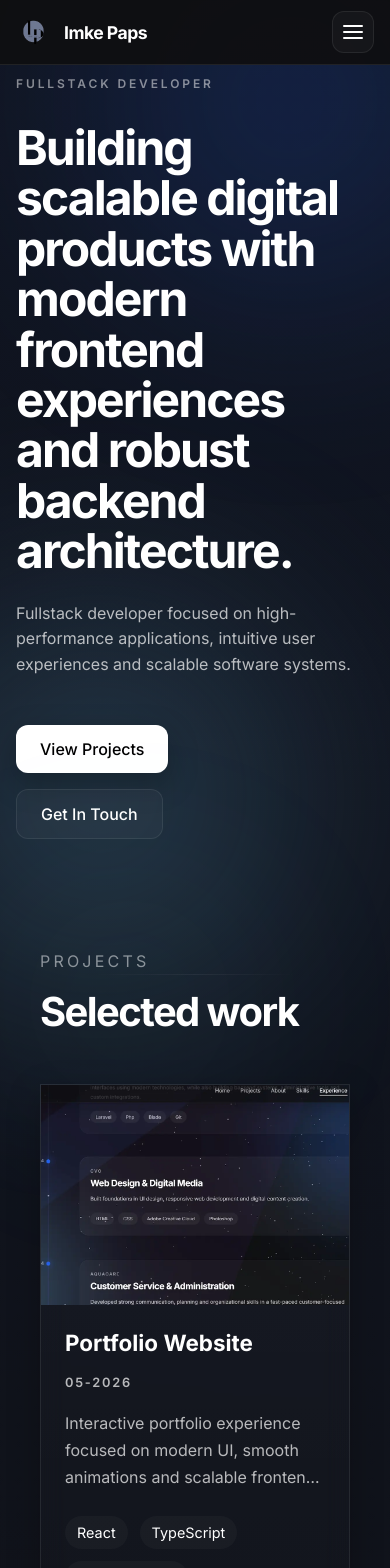
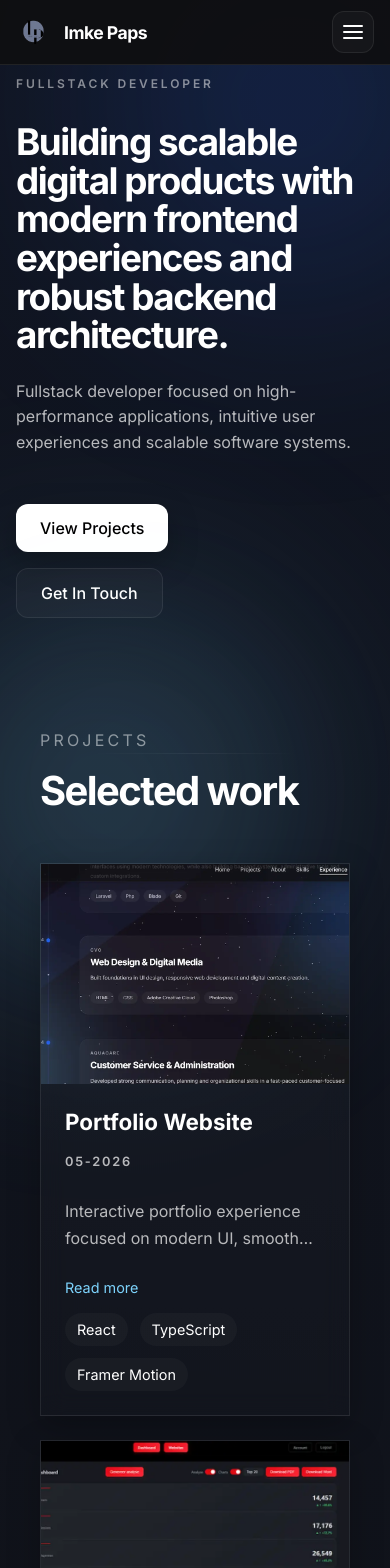
Before and after one commit to imkePaps/Portfolio, a React (Vite) app in the folder frontend/: page / in a window 390 px wide. Shown: the top 1568 px of the page. Built offline with nearby package versions, Linux system fonts and the light colour scheme.

Commit message:
feat (components) : Responsive final

```diff
--- a/frontend/src/components/Hero/Hero.module.css
+++ b/frontend/src/components/Hero/Hero.module.css
@@ -26,7 +26,7 @@
   font-weight: 700;
   text-wrap: balance;
 
-  font-size: clamp(3rem, 8vw, 5rem);
+  font-size: clamp(2.3rem, 8vw, 5rem);
   line-height: 1;
 
   letter-spacing: -0.04em;
--- a/frontend/src/components/ProjectCard/ProjectCard.module.css
+++ b/frontend/src/components/ProjectCard/ProjectCard.module.css
@@ -3,6 +3,8 @@
   --mouse-y: 50%;
 
   position: relative;
+  display: flex;
+  flex-direction: column;
   height: 100%;
   overflow: hidden;
 
@@ -81,6 +83,9 @@
 
 .content {
   position: relative;
+  display: flex;
+  flex-direction: column;
+  flex: 1;
   z-index: 2;
 
   padding: var(--space-md);
@@ -103,11 +108,10 @@
 }
 
 .tech {
+  margin-top: auto;
   display: flex;
   flex-wrap: wrap;
   gap: 12px;
-
-  margin-top: var(--space-md);
 }
 
 .tech span {
@@ -135,7 +139,7 @@
 }
 
 .description {
-  margin-top: var(--space-sm);
+  margin-bottom: var(--space-sm);
 }
 
 .description p {
@@ -189,3 +193,11 @@
 
   align-items: stretch;
 }
+
+@media (max-width: 480px) {
+  .description p {
+    display: -webkit-box;
+    line-clamp: 2;
+    -webkit-line-clamp: 2;
+  }
+}
--- a/frontend/src/components/ProjectCard/ProjectCard.tsx
+++ b/frontend/src/components/ProjectCard/ProjectCard.tsx
@@ -1,4 +1,4 @@
-import { useRef, useState } from "react";
+import { useRef, useState, useEffect } from "react";
 import { throttle } from "../../utils/throttle";
 import styles from "./ProjectCard.module.css";
 
@@ -13,15 +13,22 @@ type Props = {
 function ProjectCard({ title, description, year, tech, image }: Props) {
   const cardRef = useRef<HTMLDivElement | null>(null);
   const [expanded, setExpanded] = useState(false);
+  const [isMobile, setIsMobile] = useState(false);
+
+  useEffect(() => {
+    const handleResize = () => setIsMobile(window.innerWidth < 480);
+    handleResize();
+    window.addEventListener("resize", handleResize);
+    return () => window.removeEventListener("resize", handleResize);
+  }, []);
+
+  const showToggle = isMobile || description.length > 120;
 
   const handleMouseMove = throttle((e: React.MouseEvent<HTMLDivElement>) => {
     if (!cardRef.current) return;
-
     const rect = cardRef.current.getBoundingClientRect();
-
     const x = e.clientX - rect.left;
     const y = e.clientY - rect.top;
-
     const centerX = rect.width / 2;
     const centerY = rect.height / 2;
 
@@ -34,15 +41,12 @@ function ProjectCard({ title, description, year, tech, image }: Props) {
       rotateY(${rotateY}deg)
       translateY(-6px)
     `;
-
     cardRef.current.style.setProperty("--mouse-x", `${x}px`);
-
     cardRef.current.style.setProperty("--mouse-y", `${y}px`);
   }, 16);
 
   const handleMouseLeave = () => {
     if (!cardRef.current) return;
-
     cardRef.current.style.transform = `
       perspective(1000px)
       rotateX(0deg)
@@ -66,18 +70,16 @@ function ProjectCard({ title, description, year, tech, image }: Props) {
 
       <div className={styles.content}>
         <h3>{title}</h3>
-
         <p className={styles.year}>{year}</p>
 
         <div className={styles.description}>
           <p className={expanded ? styles.expanded : ""}>{description}</p>
 
-          {description.length > 120 && (
+          {showToggle && (
             <button
               className={styles.readMore}
               onClick={(e) => {
                 e.preventDefault();
-
                 setExpanded(!expanded);
               }}
             >
```
